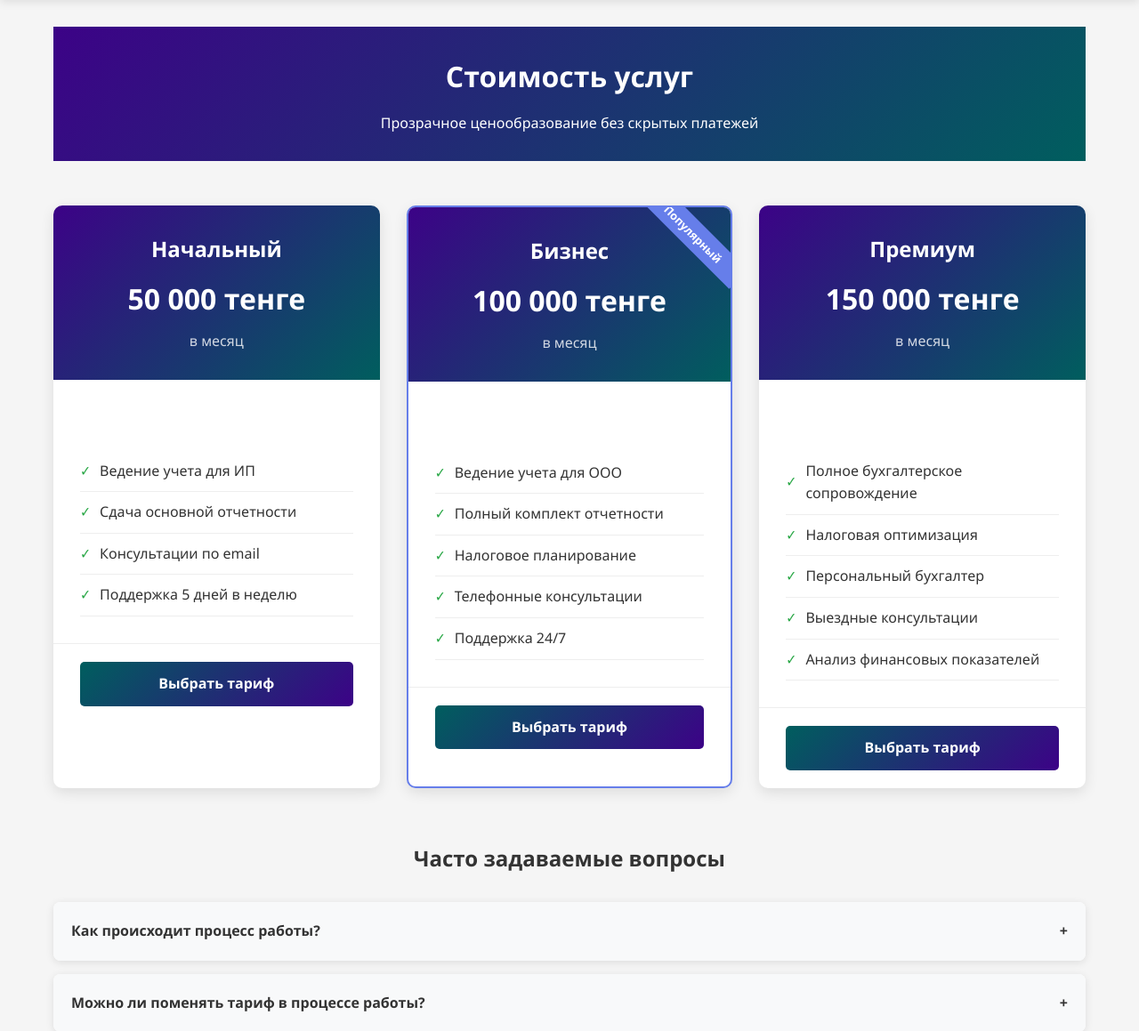
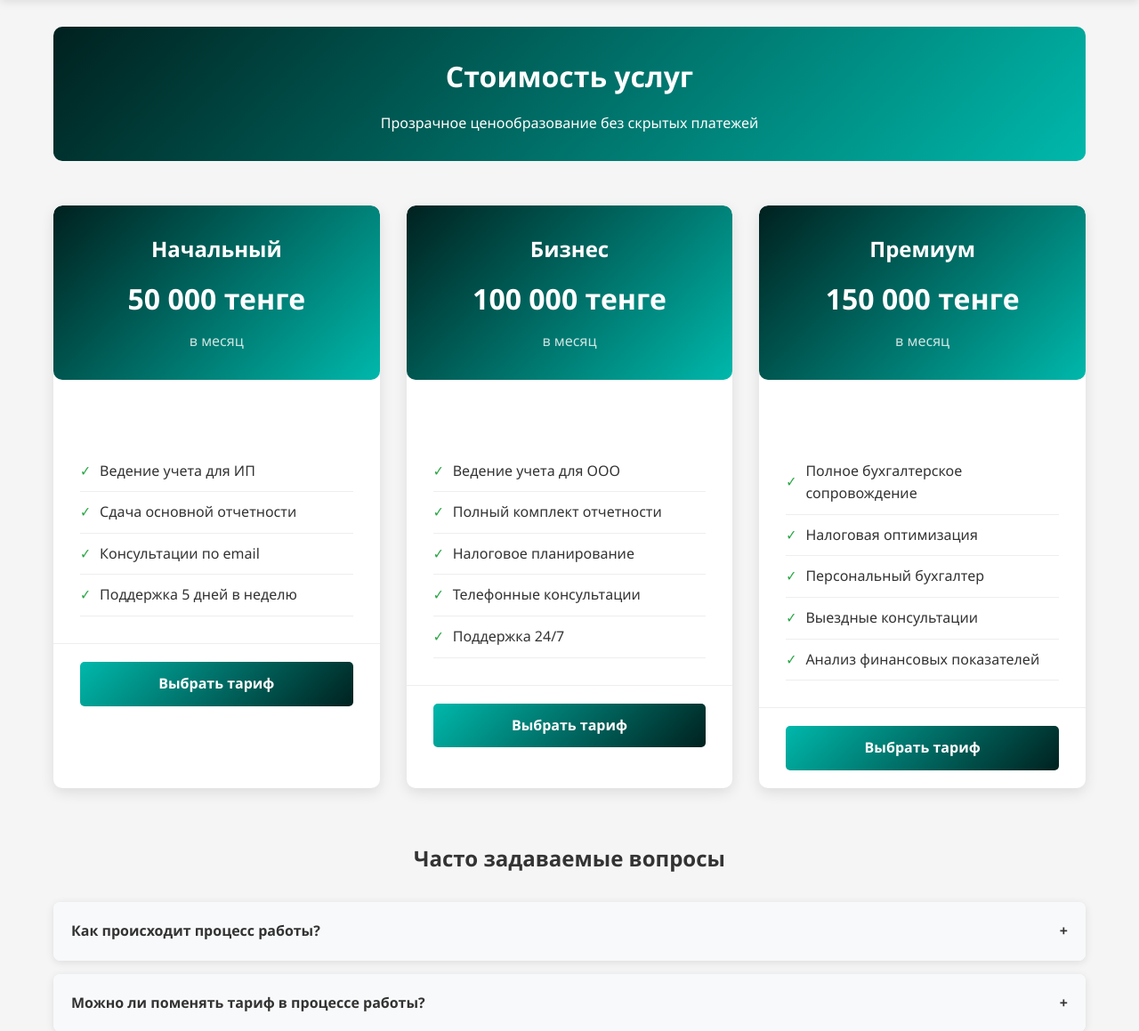
Before and after one commit to Vitalyevich96/accountant, a Flask app: page /pricing in a window 1280 px wide. Shown: the part 82-1241 px from the top of the page at 89% size. Run offline with Flask 3, Linux system fonts and the light colour scheme.

Commit message:
Update pricing.html

```diff
--- a/templates/pricing.html
+++ b/templates/pricing.html
@@ -7,6 +7,7 @@
     .pricing-header {
         text-align: center;
         margin-bottom: 50px;
+        border-radius: 10px;
     }
 
         .pricing-header h1 {
@@ -33,26 +34,9 @@
             transform: translateY(-5px);
         }
 
-        .pricing-card.popular {
-            border: 2px solid #667eea;
-            position: relative;
-        }
-
-            .pricing-card.popular::before {
-                content: 'Популярный';
-                position: absolute;
-                top: 15px;
-                right: -30px;
-                background: #667eea;
-                color: white;
-                padding: 5px 30px;
-                transform: rotate(45deg);
-                font-size: 0.8em;
-                font-weight: bold;
-            }
 
     .pricing-header {
-        background: linear-gradient(135deg, #3C0287 0%, #005E5E 100%);
+        background: linear-gradient(135deg, #00211F 0%, #00B8AB 100%);
         color: white;
         padding: 30px 20px;
         text-align: center;
@@ -106,7 +90,7 @@
     .btn-pricing {
         display: block;
         padding: 12px 30px;
-        background: linear-gradient(135deg, #005E5E 0%, #3C0287 100%);
+        background: linear-gradient(135deg, #00B8AB 0%, #00211F 100%);
         color: white;
         text-decoration: none;
         border-radius: 5px;
```
